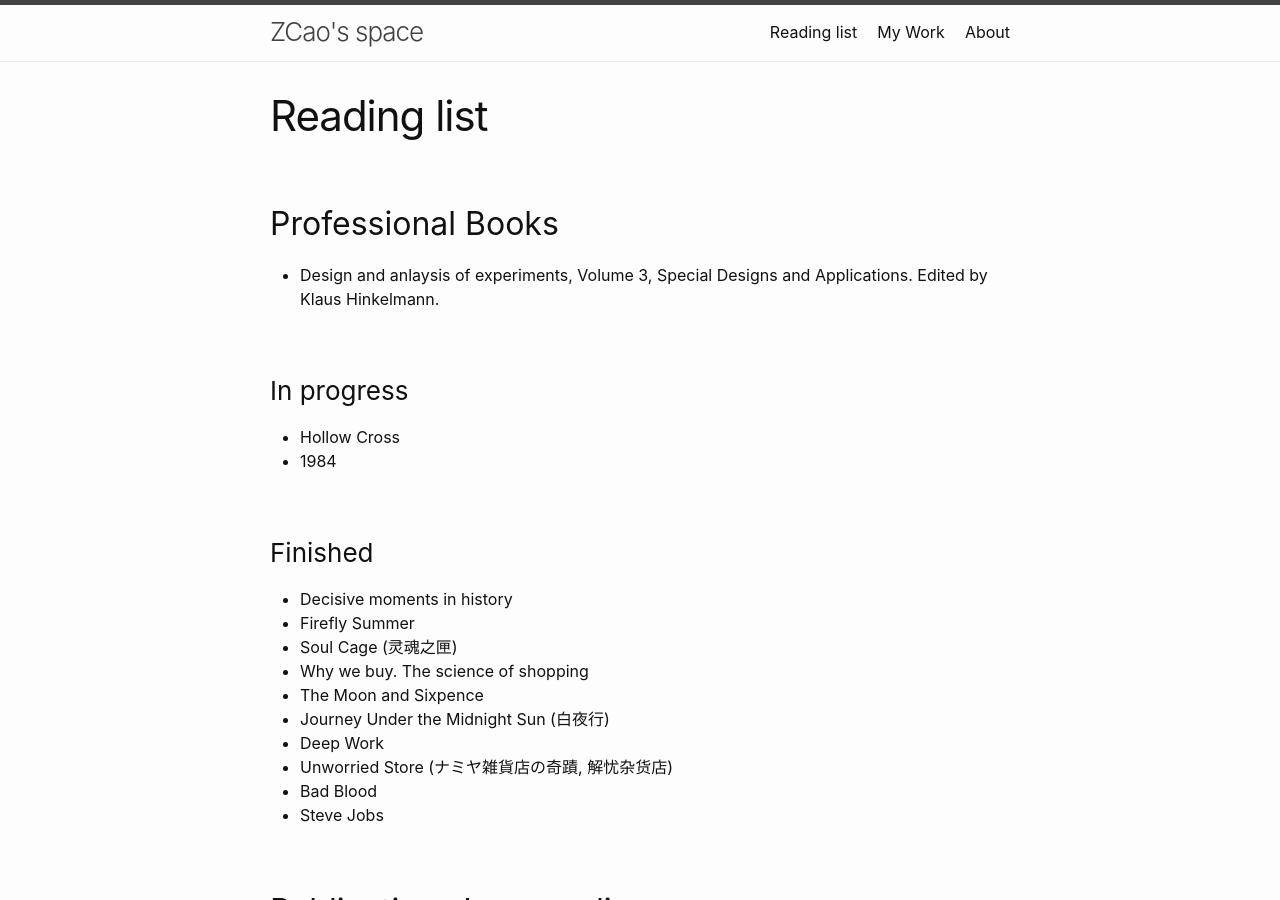
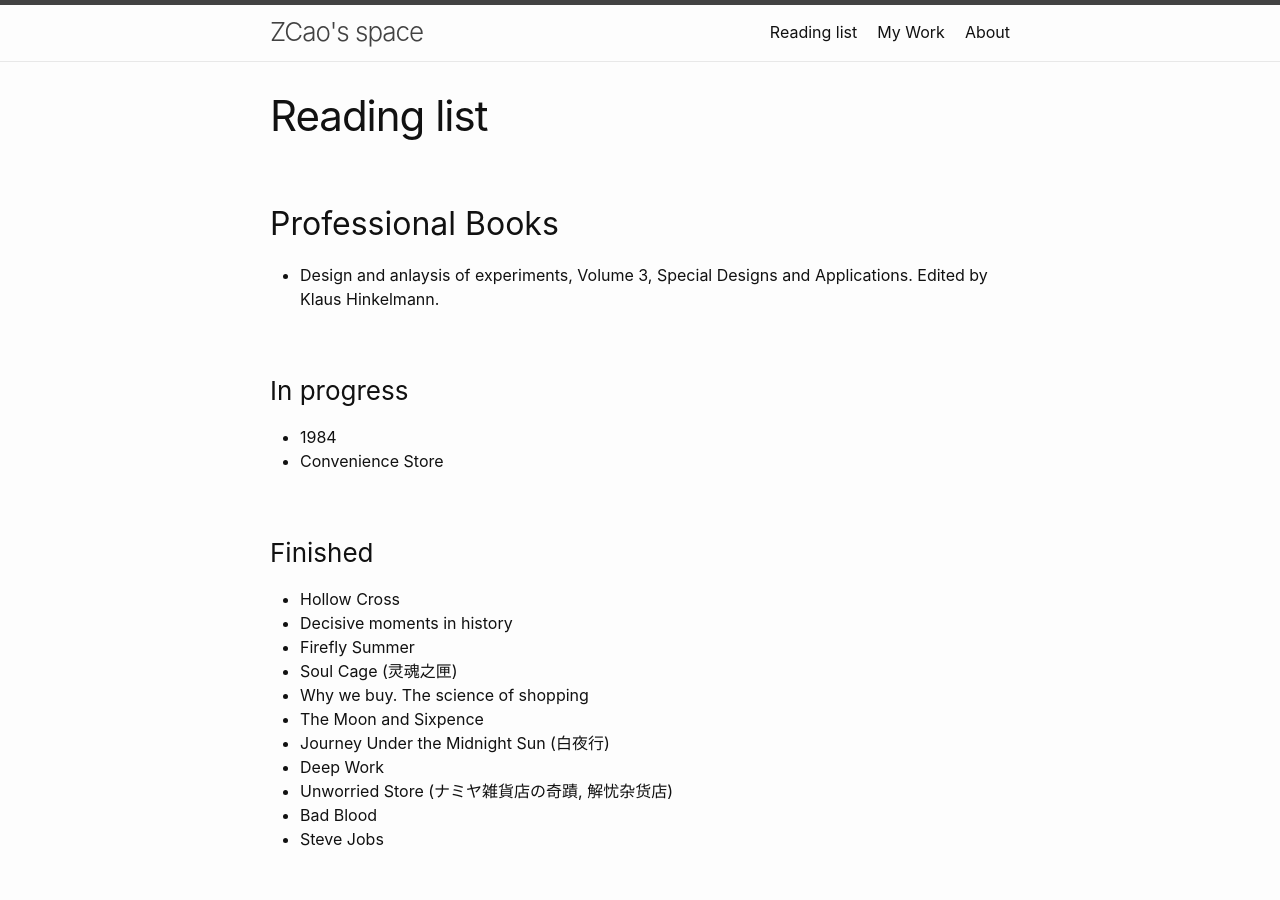
Before and after one commit to jeromecy/jeromecy.github.io, a Jekyll site: the page built from reading.md, in a window 1280 px wide and 900 px high. Built offline with Jekyll 4.4.1, drawn with Linux system fonts in a browser that asks for light colours.

Commit message:
reading list

```diff
--- a/reading.md
+++ b/reading.md
@@ -9,10 +9,11 @@ permalink: /Reading/
 * Design and anlaysis of experiments, Volume 3, Special Designs and Applications. Edited by Klaus Hinkelmann.
 
 ### In progress
-* Hollow Cross
 * 1984
+* Convenience Store
 
 ### Finished
+* Hollow Cross
 * Decisive moments in history
 * Firefly Summer
 * Soul Cage (灵魂之匣)
```
